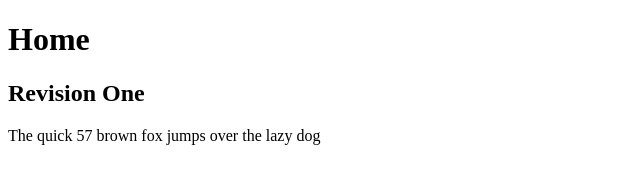
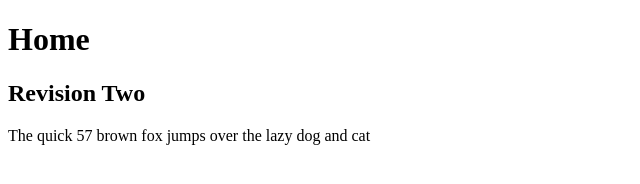
Before and after one commit to deepakgit2018/DeepakGitHubRepo, a plain HTML site: page About.html in a window 1280 px wide. Shown: the full height of the page, 0-640 px from the left. Drawn offline with Linux system fonts and the light colour scheme.

Commit message:
Update About.html

```diff
--- a/About.html
+++ b/About.html
@@ -7,8 +7,8 @@
 <body>
 
   <h1>Home</h1>
-  <h2>Revision One</h2>
-  <p>The quick 57 brown fox jumps over the lazy dog</p>
+  <h2>Revision Two</h2>
+  <p>The quick 57 brown fox jumps over the lazy dog and cat</p>
 
 </body>
 </html>
```
